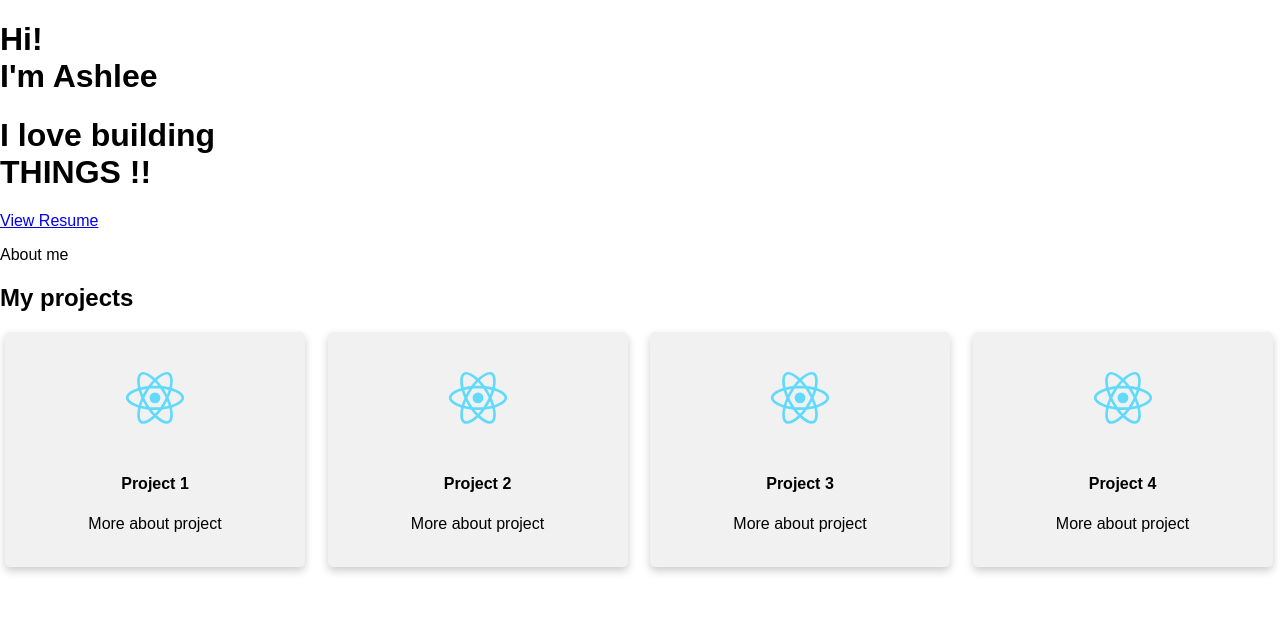
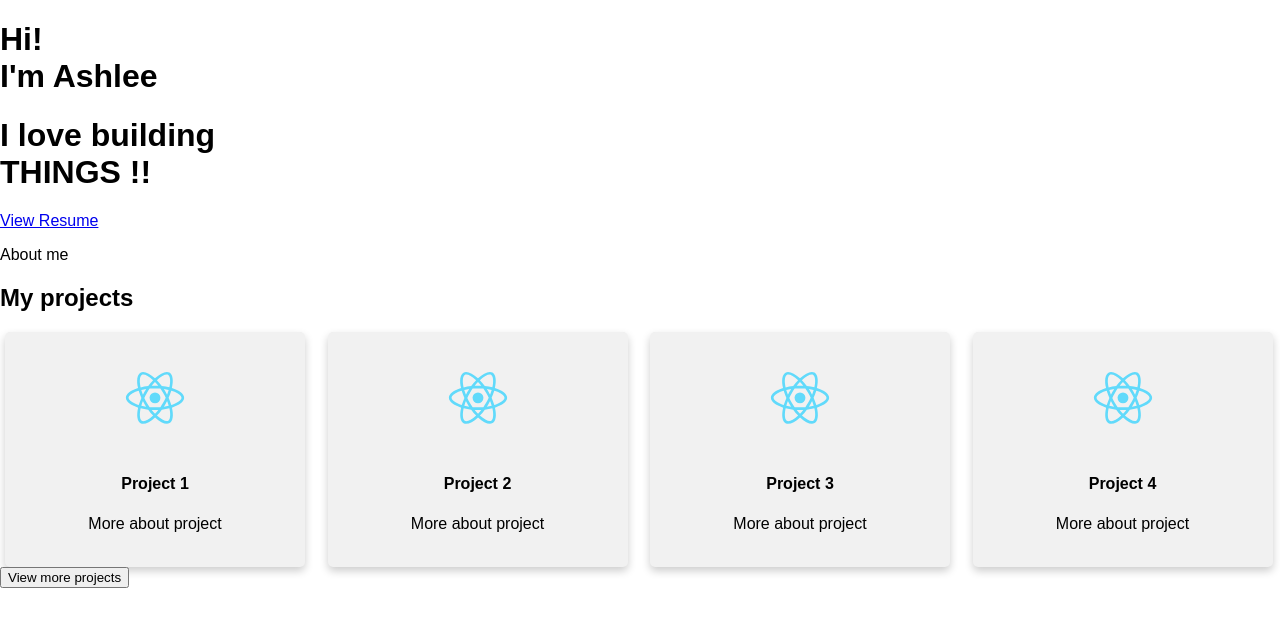
Before and after one commit to aekupor/me, a React (Create React App) app in the folder website/: page / in a window 1280 px wide. Shown: the top 626 px of the page. Built offline with nearby package versions, Linux system fonts and the light colour scheme.

Commit message:
Add view more projects button

```diff
--- a/website/src/components/projects.jsx
+++ b/website/src/components/projects.jsx
@@ -3,6 +3,12 @@ import '../css/project.css'
 import logo from '../logo.svg'
 
 export default class Projects extends Component {
+  //open github
+  viewMoreProjects() {
+    const url = 'https://github.com/aekupor';
+    window.open(url, '_blank');
+  }
+
   render() {
     return (
       <div>
@@ -48,6 +54,11 @@ export default class Projects extends Component {
             </div>
           </div>
         </div>
+        <div>
+          <button onClick={this.viewMoreProjects}>
+            View more projects
+          </button>
+        </div>
       </div>
     )
   }
```
